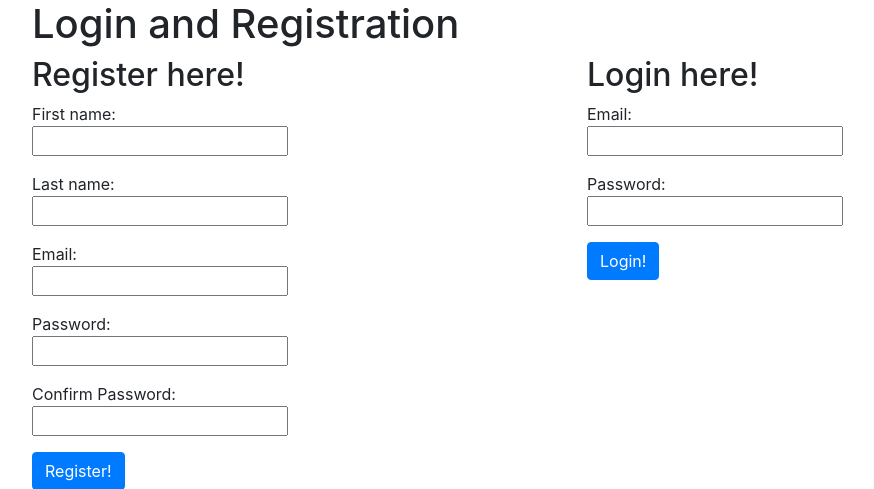
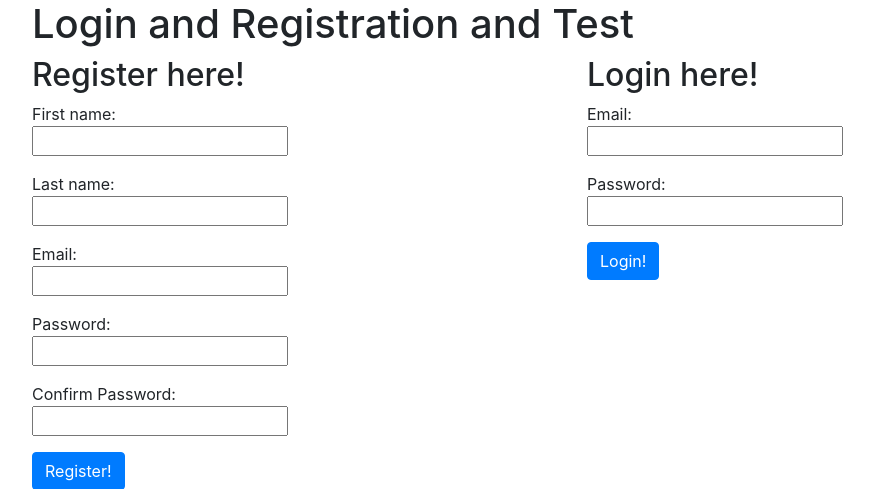
Before and after one commit to marcobasurco/sample_wall, a Flask app: page / in a window 1280 px wide. Shown: the top 489 px of the page, without its empty margins (53-927 px from the left). Run offline with Flask 2, Linux system fonts and the light colour scheme; some libraries are stand-ins or nearby versions.

Commit message:
another change

```diff
--- a/templates/index.html
+++ b/templates/index.html
@@ -12,7 +12,7 @@
 
 <body>
     <div class="container">
-        <h1>Login and Registration</h1>
+        <h1>Login and Registration and Test</h1>
         <div class="row">
             <div class="col-md-6">
 
```
